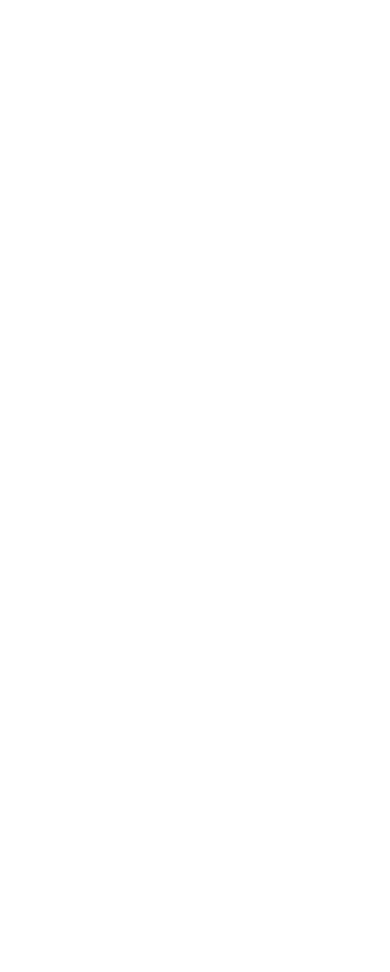
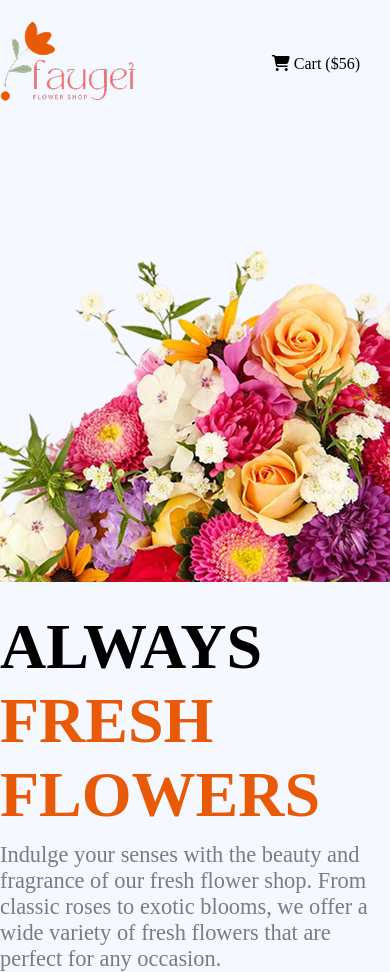
Before and after one commit to Monir312/flower-responsive-website-assignment-02, a plain HTML site: page index.html in a window 390 px wide. Before the commit the page ends 844 px from the top, so only its background shows below. Drawn offline with Linux system fonts and the light colour scheme.

Commit message:
created a header section and banner area with responsive

```diff
--- a/index.html
+++ b/index.html
@@ -6,15 +6,40 @@
   <meta name="viewport" content="width=device-width, initial-scale=1.0">
   <title>Architect website practice</title>
   <link rel="stylesheet" href="style.css">
+  <link rel="stylesheet" href="https://cdnjs.cloudflare.com/ajax/libs/font-awesome/6.5.0/css/all.min.css">
 </head>
 
 <body>
   <header >
-    <nav class="navbar">
-      <ul class="nav-links">
+    <nav class="navbar flex">
+      <div class="logo">
+        <img src="assets/logo.png" alt="">
+      </div>
+      <ul class="nav-links flex">
+        <li class="nav-item none">Home</li>
+        <li class="nav-item none">Shop</li>
+        <li class="nav-item none">About Us</li>
+        <li class="nav-item">
+          <div class="cart">
+            <i class="fa fa-shopping-cart"></i>
+            <span> Cart ($56)</span>
+          </div>
+        </li>
       </ul>
     </nav>
-    <div class="banner">
+    <div class="container">
+      <div class="banner flex">
+        <div class="banner-content">
+          <h1 class="banner-title">ALWAYS <span class="text-yellow">FRESH</span>
+          <br>
+          <span class="text-yellow">FLOWERS</span>
+        </h1>
+          <p class="banner-description">
+            Indulge your senses with the beauty and fragrance of our fresh flower shop. From classic roses to exotic blooms, we offer a wide variety of fresh flowers that are perfect for any occasion.
+          </p>
+        </div>
+        <img class="banner-image" src="assets/hero-flower.png" alt="">
+      </div>
     </div>
   </header>
   <main>
--- a/style.css
+++ b/style.css
@@ -0,0 +1,99 @@
+@import url('https://fonts.googleapis.com/css2?family=Work+Sans:ital,wght@0,100..900;1,100..900&display=swap');
+
+* {
+  margin: 0;
+  padding: 0;
+  box-sizing: border-box;
+}
+
+body {
+  background-color: #f5f8ff;
+}
+
+/* shared style  */
+.flex {
+  display: flex;
+}
+
+.container {
+  max-width: 1140px;
+  margin: 0 auto;
+}
+
+.text-yellow {
+  color: #E95A08;
+}
+
+
+
+/* nav style  */
+.navbar {
+  justify-content: space-between;
+  align-items: center;
+  max-width: 1140px;
+  margin: 20px auto;
+}
+
+.nav-item {
+  list-style: none;
+  margin-right: 30px;
+}
+
+.nav-link {
+  text-decoration: none;
+}
+
+/* banner style  */
+.banner {
+  margin-top: 120px;
+  align-items: flex-end;
+}
+
+.banner-title {
+  font-size: 4rem;
+  margin-bottom: 10px;
+  color: #000;
+}
+
+.banner-description {
+  color: rgba(0, 0, 0, 0.5);
+  font-size: 1.4rem;
+}
+
+
+
+
+
+
+
+
+
+
+
+
+
+
+
+
+
+
+
+
+
+
+
+
+
+
+
+
+@media screen and (max-width: 576px) {
+  .none {
+    display: none;
+  }
+
+  .banner {
+    flex-direction: column-reverse;
+    gap: 28px;
+  }
+}
```
